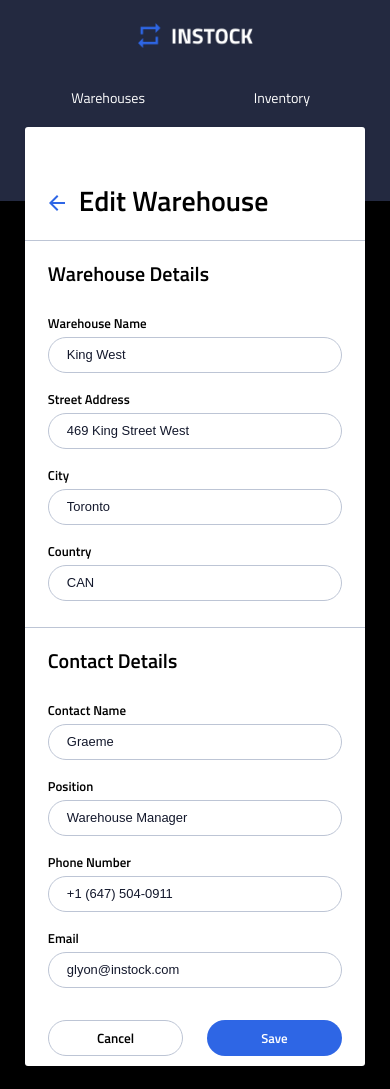
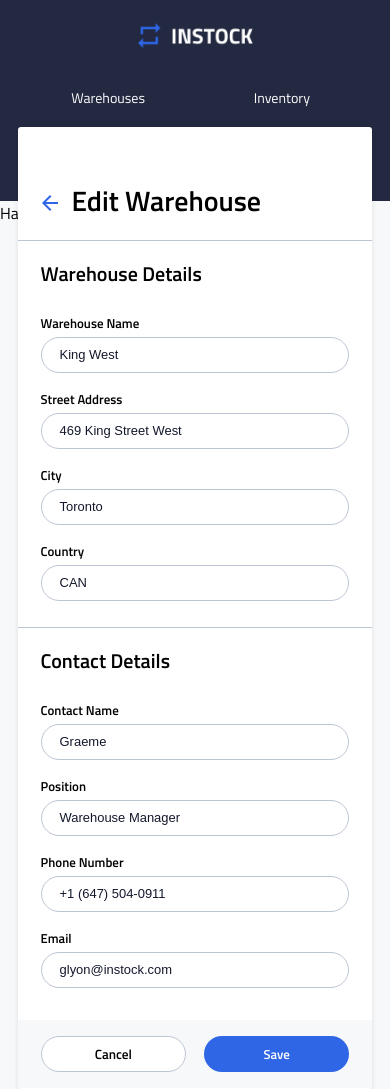
Before and after one commit to sandyngu/shredder-instock, a React (Create React App) app in the folder client/: page / in a window 390 px wide. Built offline with nearby package versions, Linux system fonts and the light colour scheme.

Commit message:
finished mobile styling

```diff
--- a/client/src/App.scss
+++ b/client/src/App.scss
@@ -1,7 +1,7 @@
 @import './partials/global';
 
 body {
-  background-color: black;
+  background-color: $light-grey;
 }
 
 .App {
--- a/client/src/components/EditWarehouse/EditWarehouse.jsx
+++ b/client/src/components/EditWarehouse/EditWarehouse.jsx
@@ -68,9 +68,9 @@ const EditWarehouse = () => {
                             <button className="edit-warehouse__button-save">Save</button>
                         </div>
                     </form>
-                    <footer>
+                    {/* <footer className="edit-warehouse__footer">
                         <p>THIS IS A FOOOTER</p>
-                    </footer>
+                    </footer> */}
             </div>
 
         )
--- a/client/src/components/EditWarehouse/EditWarehouse.scss
+++ b/client/src/components/EditWarehouse/EditWarehouse.scss
@@ -2,9 +2,10 @@
 
 .edit-warehouse {
     width: auto;
-    height: 900px;
-    margin-left: 16px;
-    margin-right: 16px;
+    height: 923.5px;
+    // margin-left: 16px;
+    // margin-right: 16px;
+    margin-bottom: 20px;
     padding-bottom: 10%;
     // border: 2px solid black;
     background: $white;
@@ -12,8 +13,8 @@
     border-radius: 3px;
 
     position: absolute;
-    left: 2.27%;
-    right: 2.27%;
+    left: 4.5%;
+    right: 4.5%;
     top: 15%;
     // bottom: 90.32%;
     // display: flex;
@@ -37,6 +38,9 @@
     &__title {
         margin-top: 32px;
     }
+    // &__form {
+    //     margin-bottom: 30px;
+    // }
     &__warehouse-title {
         margin-left: 23px;
         margin-bottom: 24px;
@@ -239,16 +243,23 @@
         border-radius: 20px;
     }
     &__button-container {
-        margin-left: 23px;
-        margin-right: 23px;
+        height: 68px;
+        // padding-top: 20px;
+        // width: 100%;
+        // margin-left: 23px;
+        // margin-right: 23px;
+        // margin-bottom: 30px;
         display: flex;
         justify-content: space-between;
+        background-color: $light-grey;
     }
     &__button-cancel {
         height: 36px;
-        width: 46%;
+        width: 41%;
         box-sizing: border-box;
-        margin: 0;
+        // margin: 0;
+        margin-top: 16px;
+        margin-left: 23px;
         border-radius: 20px;
         background: $white;
         border: 1px solid #BDC5D5;
@@ -257,9 +268,11 @@
     }
     &__button-save {
         height: 36px;
-        width: 46%;
+        width: 41%;
         box-sizing: border-box;
-        margin: 0;
+        // margin: 0;
+        margin-top: 16px;
+        margin-right: 23px;
         border-radius: 20px;
         background: $instock-indigo;
         border: none;
@@ -269,6 +282,9 @@
         font-size: $h3-mobile-fontsize;
         // padding-top: 8px;
     }
+    // &__footer {
+
+    // }
 
 }
 
```
